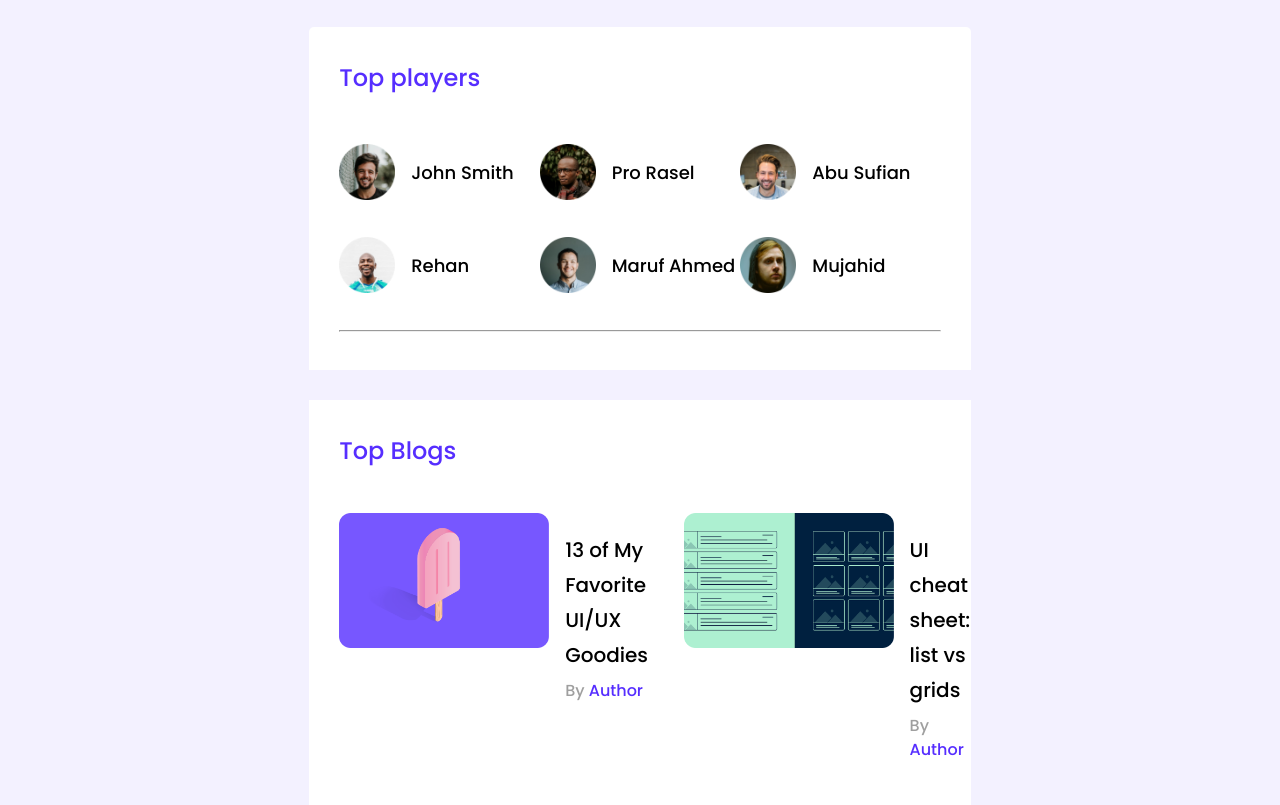
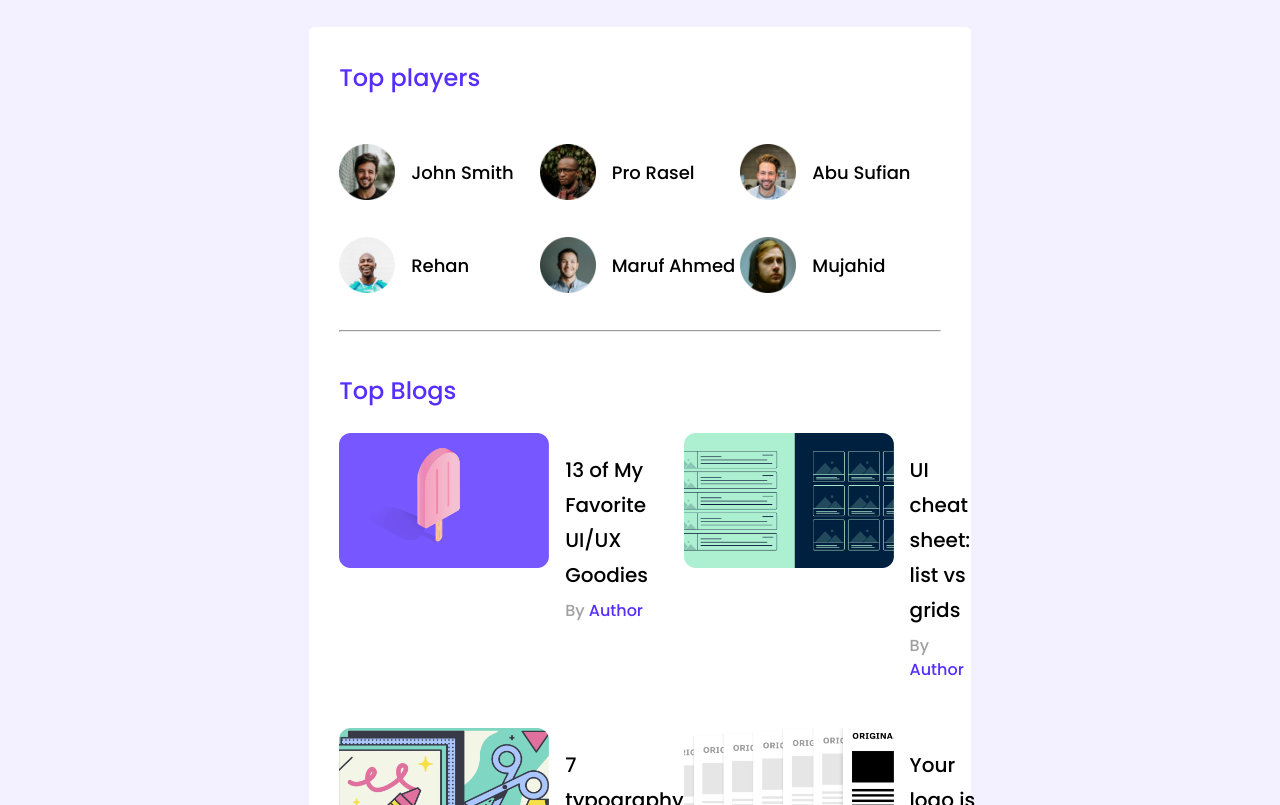
Before and after one commit to raihanuddin2002/leader-board, a plain HTML site: page index.html in a window 1280 px wide. Shown: the part 93-898 px from the top of the page. Drawn offline with Linux system fonts and the light colour scheme.

Commit message:
design last edition

```diff
--- a/style.css
+++ b/style.css
@@ -42,7 +42,7 @@ body{
 .top-players{
     background-color: white;
     max-width: 47%;
-    margin: 30px auto;
+    margin: 30px auto 0px auto;
     padding: 30px;
     border-top-left-radius: 5px;
     border-top-right-radius: 5px;
@@ -77,7 +77,7 @@ body{
     background-color: white;
     max-width: 47%;
     margin: 0 auto;
-    padding: 30px;
+    padding: 3px 30px 30px 30px ;
     line-height: 24px;
     border-bottom-left-radius: 5px;
     border-bottom-right-radius: 5px;
@@ -87,7 +87,8 @@ body{
     font-weight: 500;
     font-size: 24px;
     line-height: 36px;
-    margin-top: 3px;
+    margin-top: 0px;
+    margin-bottom: 0px;
 }
 .blogs{
     display: grid;
```
